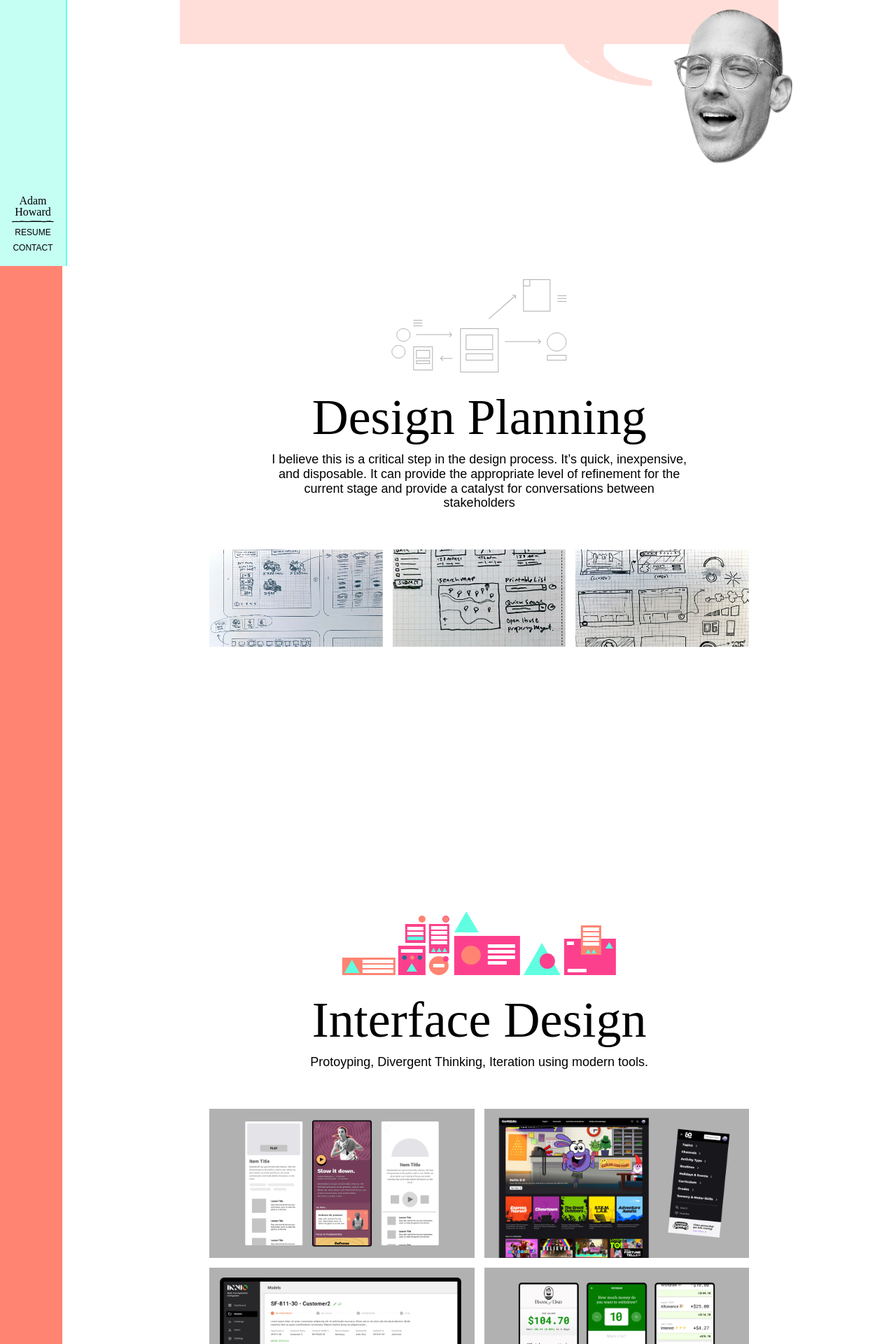
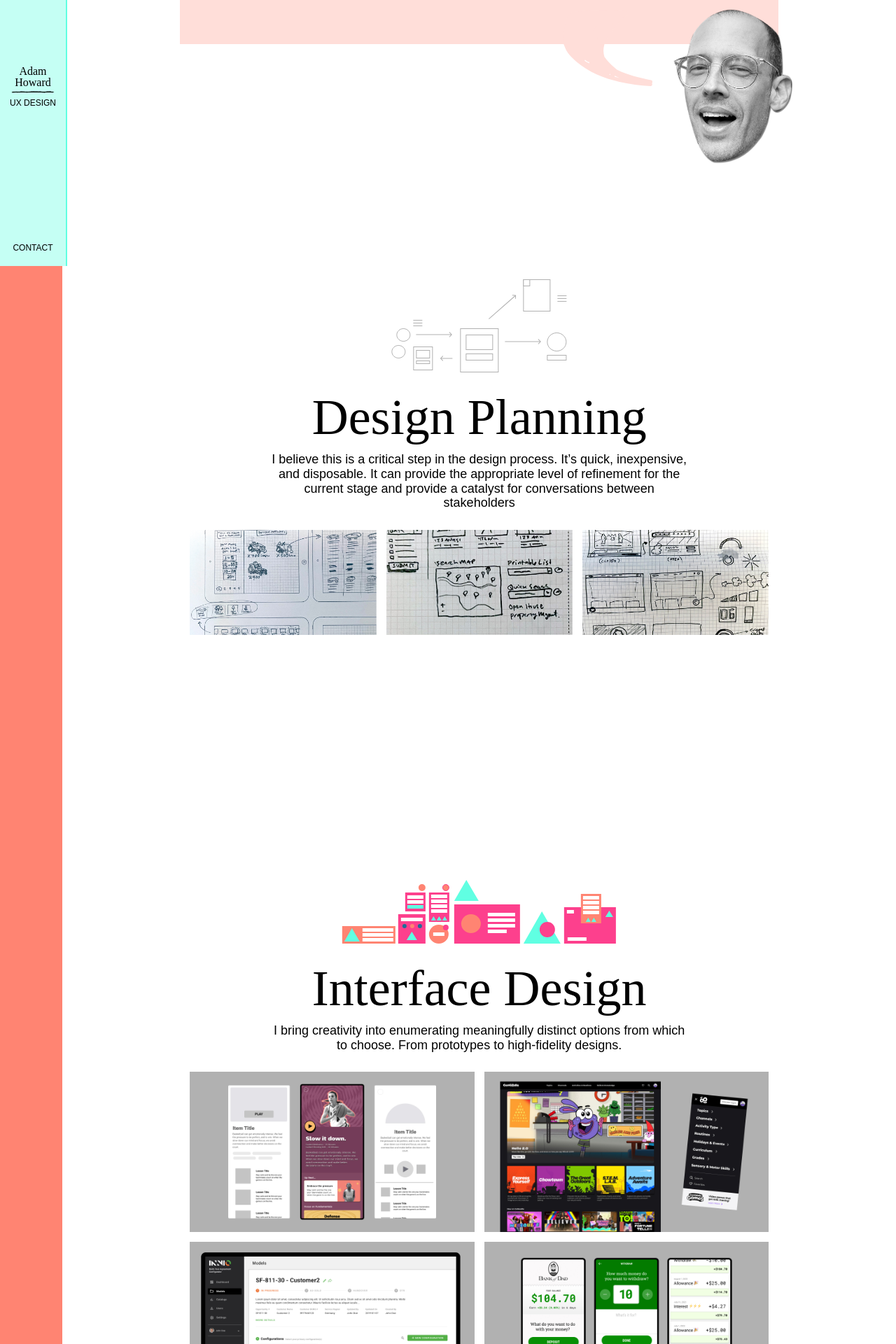
Before and after one commit to adam-is-tall/portfolio-site, a React (Create React App) app: page / in a window 1280 px wide. Shown: the part 420-2340 px from the top of the page at 70% size. Built offline with nearby package versions, Linux system fonts and the light colour scheme; a web font is replaced by a local one.

Commit message:
left sidebar, text changes, button tweaks

```diff
--- a/src/App.tsx
+++ b/src/App.tsx
@@ -23,15 +23,17 @@ export default function App() {
     <div className="flex">
       {/* Left Nav */}
       <div className="hidden sm:block sm:w-20 md:w-24 bg-coral"></div>
-      <div className="fixed w-full sm:w-20 md:w-24 flex sm:flex-col items-center justify-center sm:justify-between sm:h-screen p-sm border-r-2 border-aqua bg-gradient-to-t md:bg-gradient-to-l from-aqua-light via-aqua-light to-aqua-light">
+      <div className="fixed w-full sm:w-20 md:w-24 flex sm:flex-col items-center justify-between sm:h-screen p-sm border-r-2 border-aqua bg-gradient-to-t md:bg-gradient-to-l from-aqua-light via-aqua-light to-aqua-light">
        <LogoVert className="w-full hidden sm:block"/>
        <LogoSide className="w-10 block sm:hidden"/>
        <div className="w-full hidden sm:block">
           <h1 className="font-little-buddy text-center">Adam Howard</h1>
           <img src={SketchLine}/>
-          <h1 className="font-tiny text-center py-xs">RESUME</h1>
-          <h1 className="font-tiny text-center py-xs">CONTACT</h1>
+          {/* <h1 className="font-tiny text-center py-xs">RESUME</h1> */}
+          <h1 className="font-tiny text-center py-xs">UX DESIGN</h1>
        </div>
+       <h1 className="font-tiny text-center py-xs">CONTACT</h1>
+
       </div>
       {/* Page Container */}
       <div className="container mx-auto">
@@ -42,7 +44,7 @@ export default function App() {
           <DesignPlanning className="w-full mb-xs md:mb-sm"/>
           <h2 className="font-big-buddy">Design Planning</h2>
           <p className="font-base lg:px-xl">I believe this is a critical step in the design process. It’s quick, inexpensive, and disposable. It can provide the appropriate level of refinement for the current stage and provide a catalyst for conversations between stakeholders</p>
-          <div className="grid grid-flow-row grid-cols-1 sm:grid-cols-3 grid-rows-1 gap-sm p-sm sm:p-md text-center">
+          <div className="grid grid-flow-row grid-cols-1 sm:grid-cols-3 grid-rows-1 gap-sm p-sm text-center">
             <img src={Sketch1}/>
             <img src={Sketch2}/>
             {/* <img src={Sketch3}/> */}
@@ -53,8 +55,8 @@ export default function App() {
         <div className="flex flex-col items-center space-y-sm p-md py-lg sm:p-lg md:p-2xl text-center">
           <DesignInterface className="w-full mb-xs md:mb-sm"/>
           <h2 className="font-big-buddy">Interface Design</h2>
-          <p className="font-base lg:px-xl">Protoyping, Divergent Thinking, Iteration using modern tools.</p>
-          <div className="grid grid-flow-row grid-cols-1 sm:grid-cols-2 grid-rows-2 gap-sm p-sm sm:p-md text-center">
+          <p className="font-base lg:px-xl">I bring creativity into enumerating meaningfully distinct options from which to choose. From prototypes to high-fidelity designs.</p>
+          <div className="grid grid-flow-row grid-cols-1 sm:grid-cols-2 grid-rows-2 gap-sm p-sm text-center">
             <img src={Portfolio1}/>
             <img src={Portfolio2}/>
             <img src={Portfolio3}/>
@@ -73,8 +75,8 @@ export default function App() {
           <ChatBubble className="mb-3xl">I'm in the middle of talking with this nice person. Be patient and we'll talk about it soon.</ChatBubble>
           <ChatBubble className="mb-3xl">So if you're interested in working together, let’s have a chat! Thanks for your time!</ChatBubble>
 
-          <div className="flex flex-col p-md py-xl text-center">
-            <div className="flex flex-row items-center justify-center w-full space-x-sm">
+          <div className="flex flex-col sm:p-md sm:py-xl text-center">
+            <div className="flex flex-col sm:flex-row items-center justify-center w-full space-y-sm sm:space-y-0 sm:space-x-sm">
               <Button text="Email Me"/>
               <Button text="Connect on LinkedIn"/>
             </div>
```
